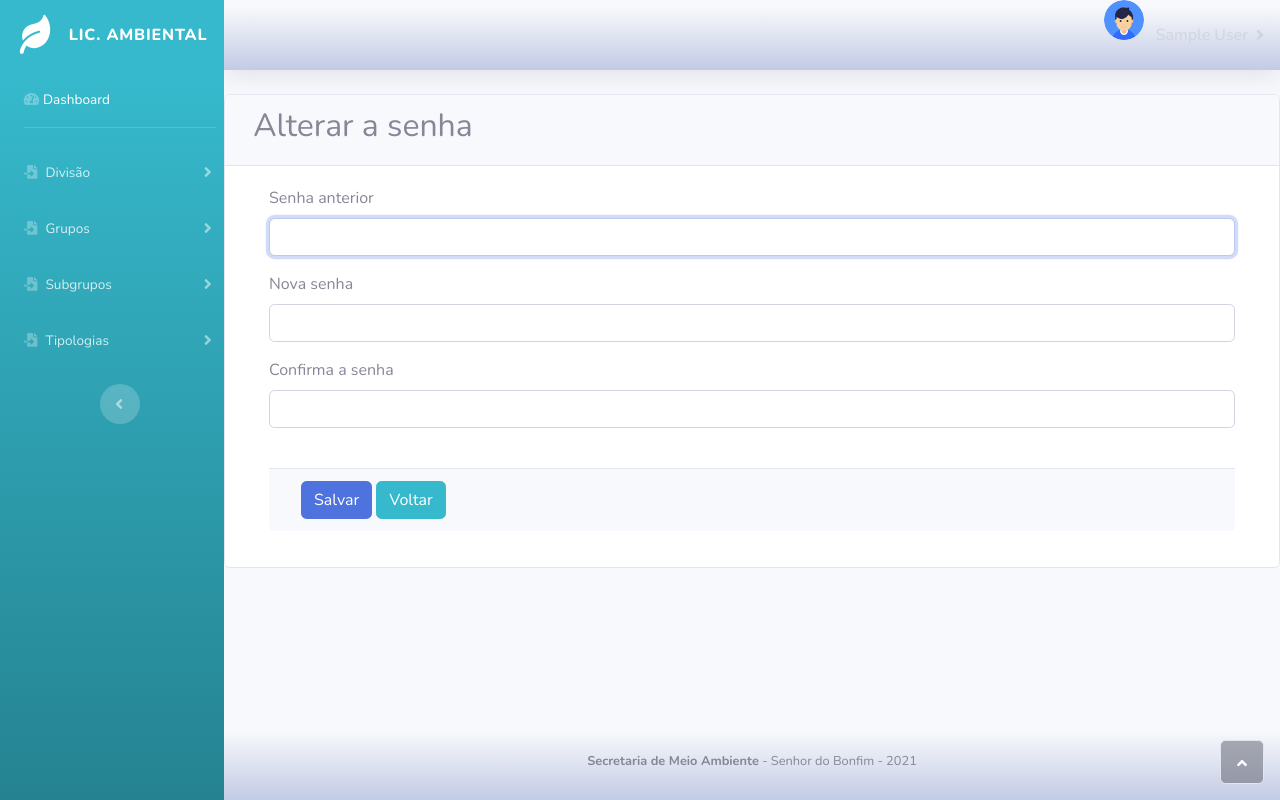
After one commit to rogeriodelphi/licamb, a Django app: page /contas/alterar-senha/ in a window 1280 px wide. The commit adds this page. Run offline with Django 3.2, Linux system fonts and the light colour scheme; the visitor is signed in with stand-in values (Sample User, id 1); parts of the project's set-up code (start-up, migrations or seed data) failed here and were passed over; some libraries are stand-ins or nearby versions.

Commit message:
Alteração de senha de usuário

```diff
--- a/apps/accounts/models.py
+++ b/apps/accounts/models.py
@@ -77,5 +77,5 @@ class UserProfile(models.Model):
         verbose_name = 'Perfil do Usuário'
         verbose_name_plural = 'Perfis dos Usuários'
 
-    def __str__(self):
-        return self.Username.first_name
+    def __unicode__(self):
+        return self.user
--- /dev/null
+++ b/apps/accounts/templates/accounts/user_change_password.html
@@ -0,0 +1,59 @@
+{% extends 'base.html' %}
+
+{% load widget_tweaks %}
+
+{% block title %}
+Trocar senha - {{ block.super }}
+{% endblock title %}
+
+{% block bread %}
+Alterar a senha
+{% endblock bread %}
+
+{% block content %}
+
+<div class="row">
+    <div class="col-12"></div>
+</div>
+
+<div class="card">
+    <div class="card-header">
+        <h2><i class="fa fa-pencil"></i> Alterar a senha</h2>
+    </div>
+
+    <div class="card-body">
+        <table class="table" id="dataTable" width="100%" cellspacing="0">
+<!--            {% include 'partials/messages.html' %}-->
+            <form method="POST">
+                {% csrf_token %}
+                <div class="container">
+                    <div class="row">
+                        <div class="col-md-12">
+                            <div class="form-group">
+                                <label for="{{ form.old_password.id_form_label }}">Senha anterior</label>
+                                {{ form.old_password|add_class:"form-control" |attr:"type_password" }}
+                            </div>
+                            <div class="form-group">
+                                <label for="{{ form.new_password1.id_form_label }}">Nova senha</label>
+                                {{ form.new_password1|add_class:"form-control" |attr:"type_password" }}
+                            </div>
+                            <div class="form-group">
+                                <label for="{{ form.new_password2.id_form_label }}">Confirma a senha</label>
+                                {{ form.new_password2|add_class:"form-control" |attr:"type_password" }}
+                            </div>
+                        </div>
+                    </div>
+                    <br>
+                    <div class="card-footer">
+                        <div class="col-md-12">
+                            <button type="submit" class="btn btn-primary">Salvar</button>
+                            <a href="{{request.META.HTTP_REFERER}}" class="btn btn-info">Voltar</a>
+                        </div>
+                    </div>
+                </div>
+            </form>
+        </table>
+    </div>
+</div><br>
+
+{% endblock content %}
--- a/apps/accounts/urls.py
+++ b/apps/accounts/urls.py
@@ -8,7 +8,7 @@ urlpatterns = [
     path('adicionar-usuario/', views.add_user, name='add_user'),
     path('login/', views.user_login, name='user_login'),
     path('sair/', views.user_logout, name='user_logout'),
-    # path('alterar-senha/', views.user_change_password, name='user_change_password'),
+    path('alterar-senha/', views.user_change_password, name='user_change_password'),
     path('novo-perfil/', views.add_user_profile, name='add_user_profile'),
     # path('alterar-perfil/<username>/', views.change_user_profile, name='change_user_profile'),
     # path('meu-perfil/', views.list_user_profile, name='list_user_profile'),
--- a/apps/accounts/views.py
+++ b/apps/accounts/views.py
@@ -1,7 +1,8 @@
+from django.contrib.auth.forms import PasswordChangeForm
 from django.shortcuts import render, redirect
 
 from django.contrib import messages
-from django.contrib.auth import authenticate, login, logout
+from django.contrib.auth import authenticate, login, logout, update_session_auth_hash
 from django.contrib.auth.decorators import login_required
 from .forms import UserForm, UserProfileForm
 
@@ -68,6 +69,23 @@ def add_user_profile(request):
 
 
 @login_required(login_url='/contas/login/')
+def user_change_password(request):
+    template_name = 'accounts/user_change_password.html'
+    context = {}
+    if request.method == 'POST':
+        form = PasswordChangeForm(user=request.user, data=request.POST)
+        if form.is_valid():
+            form.save()
+            messages.success(request, "Senha alterada com sucesso!")
+            update_session_auth_hash(request, form.user)
+        else:
+            messages.error(request, "Não foi possível trocar sua senha!")
+    form = PasswordChangeForm(user=request.user)
+    context['form'] = form
+    return render(request, template_name, context)
+
+
+@login_required(login_url='/contas/login/')
 def user_logout(request):
     logout(request)
     return redirect('accounts:user_login')
--- a/templates/base.html
+++ b/templates/base.html
@@ -149,10 +149,10 @@
                                    aria-expanded="false">{{ user.get_full_name|default:user.username }}</a>
                                 <div class="dropdown-menu" aria-labelledby="dropdown07">
                                     <a class="dropdown-item fa fa-user" href="#"> Perfil</a>
-                                    <a class="dropdown-item fa fa-key" href="#"> Trocar senha</a>
+                                    <a class="dropdown-item fa fa-plus" href="{% url 'accounts:add_user_profile' %}"> Criar Perfil</a>
+                                    <a class="dropdown-item fa fa-key" href="{% url 'accounts:user_change_password' %}"> Trocar senha</a>
                                     <div class="dropdown-divider"></div>
                                     <a class="dropdown-item fa fa-edit" href="#"> Administração</a>
-                                    <a class="dropdown-item fa fa-key" href="{% url 'accounts:add_user' %}"> Criar usuário</a>
                                     <a class="dropdown-item fa fa-user" href="{% url 'accounts:add_user' %}"> Criar usuário</a>
                                     <div class="dropdown-divider"></div>
                                     <a class="dropdown-item" href="{% url 'accounts:user_logout' %}"><i class="fa fa-window-close"></i> Sair</a>
```
Also changed, not shown: apps/accounts/forms.py (+8 -3 lines), media/photos/Rogerio_Barreto_Martins_3RgffpZ.jpg (added), media/photos/Rogerio_Barreto_Martins_Lnm6WzI.jpg (added), media/photos/Rogerio_Barreto_Martins_VIQFU8u.jpg (added), media/photos/fOTO_3_X_4_MENOR.jpg (added), media/photos/fOTO_3_X_4_MENOR_52wYRuT.jpg (added), media/photos/fOTO_3_X_4_MENOR_WGWB7d9.jpg (added), media/photos/fOTO_3_X_4_MENOR_pRoiaSH.jpg (added).
